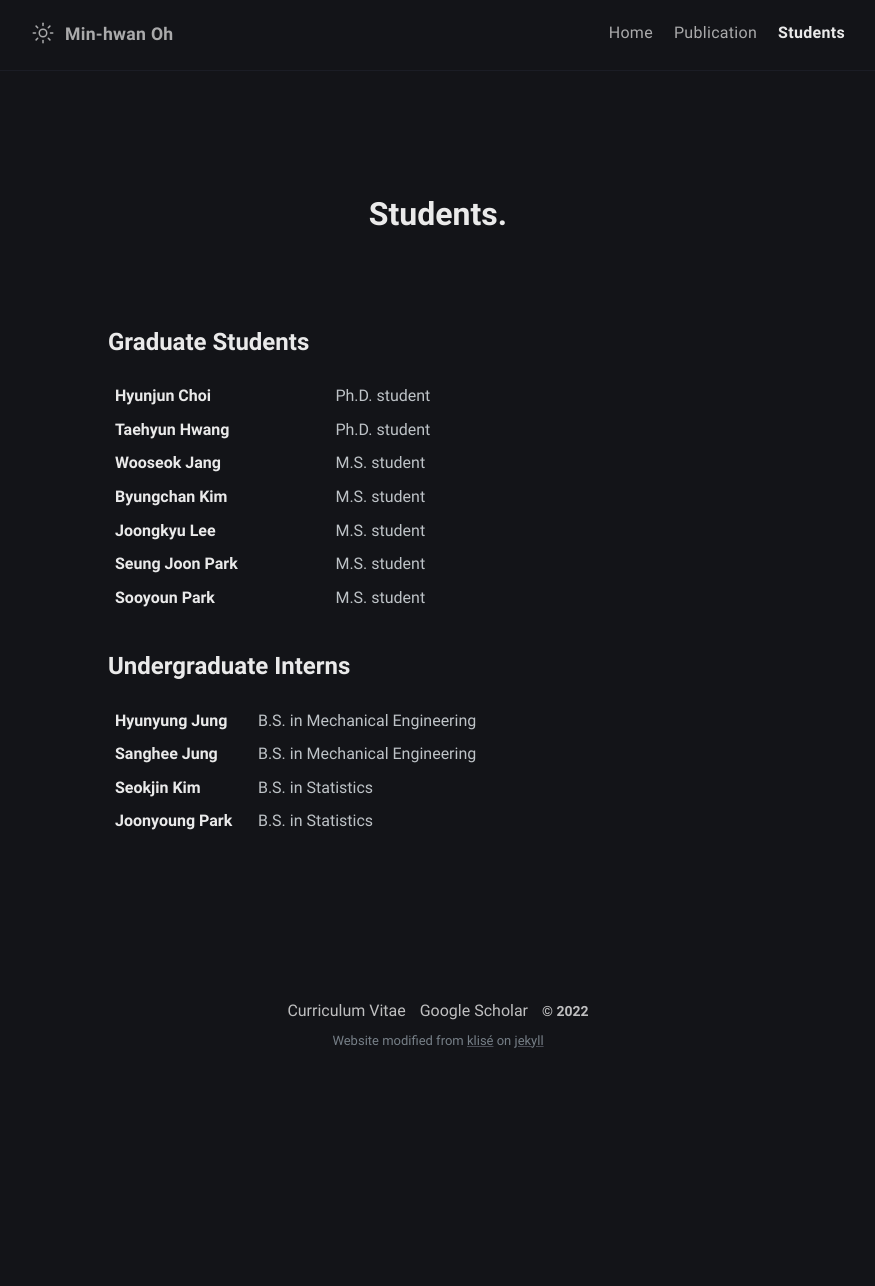
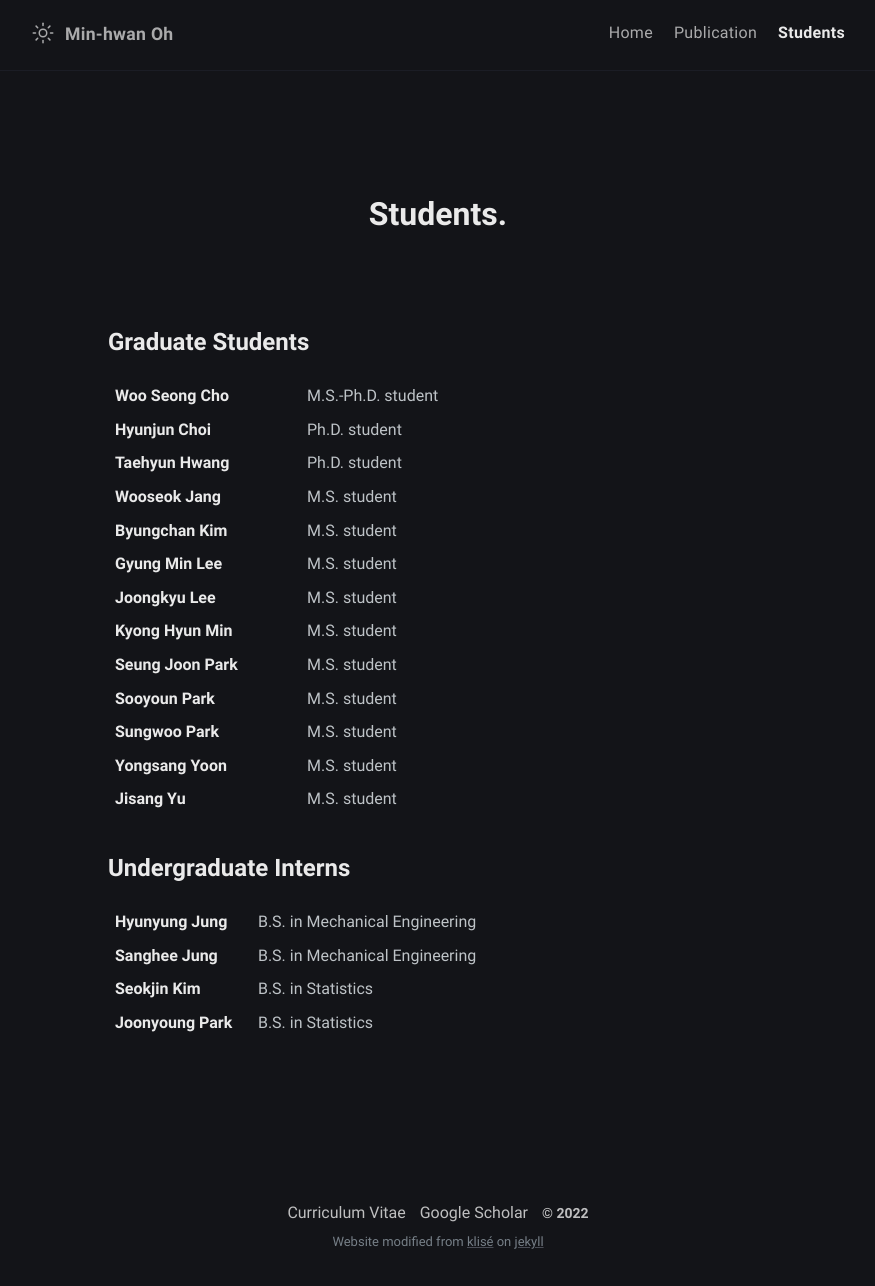
Before and after one commit to minhwanoh/website, a Jekyll site: the page built from students.md, in a window 1280 px wide. Shown: the whole page, without its empty margins (202-1077 px from the left). Built offline with Jekyll 4.4.1, drawn with Linux system fonts in a browser that asks for light colours; before the commit the page ends 1085 px from its top, so only the background shows below that.

Commit message:
Update students.md

```diff
--- a/students.md
+++ b/students.md
@@ -10,13 +10,22 @@ comments: false
 # Graduate Students
 
 |---|---|
+|**Woo Seong Cho**|M.S.-Ph.D. student|
 |**Hyunjun Choi**|Ph.D. student|
 |**Taehyun Hwang**|Ph.D. student|
 |**Wooseok Jang**|M.S. student|
 |**Byungchan Kim**|M.S. student|
+|**Gyung Min Lee**|M.S. student|
 |**Joongkyu Lee**|M.S. student|
+|**Kyong Hyun Min**|M.S. student|
 |**Seung Joon Park**|M.S. student|
 |**Sooyoun Park**|M.S. student|
+|**Sungwoo Park**|M.S. student|
+|**Yongsang Yoon**|M.S. student|
+|**Jisang Yu**|M.S. student|
+
+
+
 
 # Undergraduate Interns
 
```
